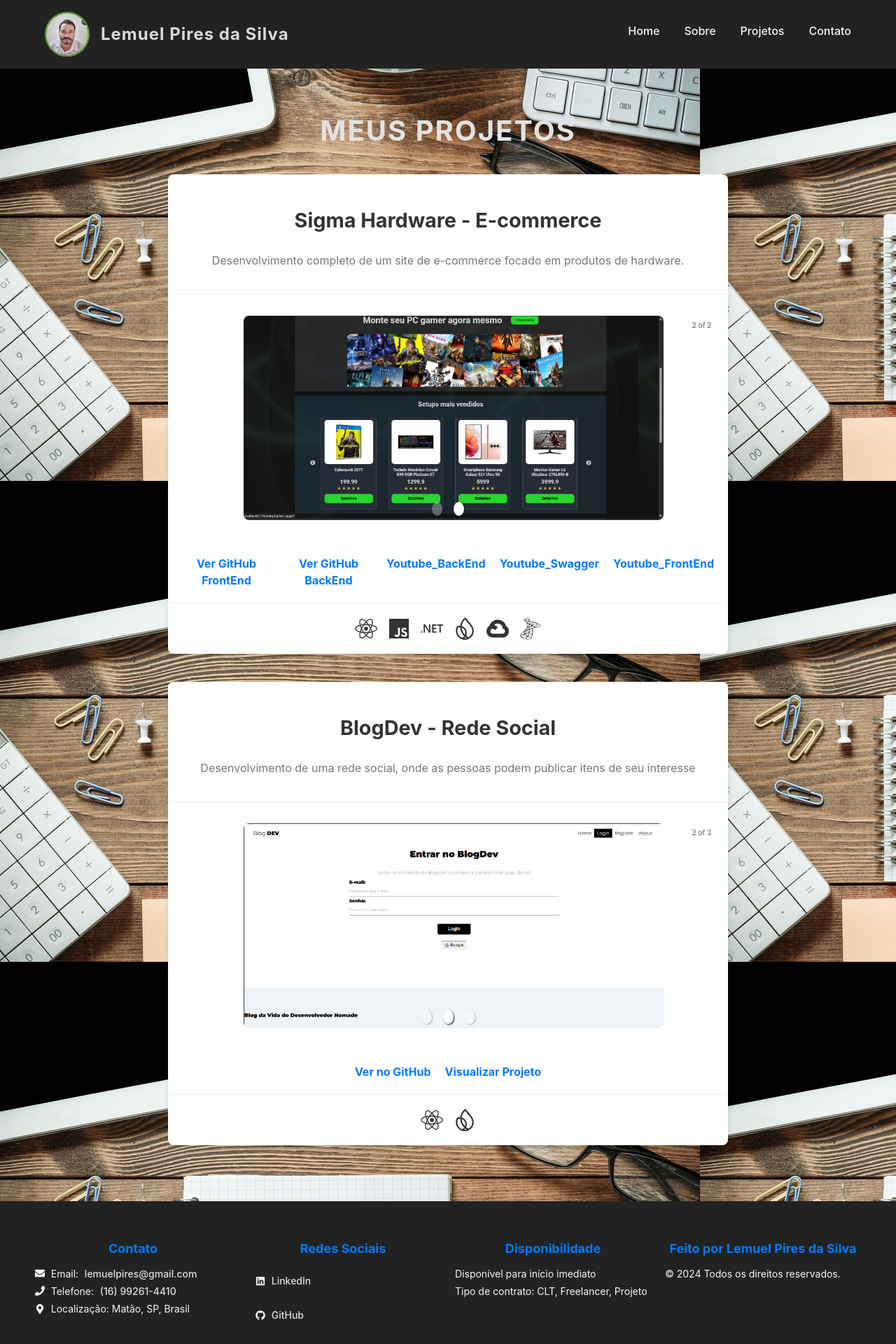
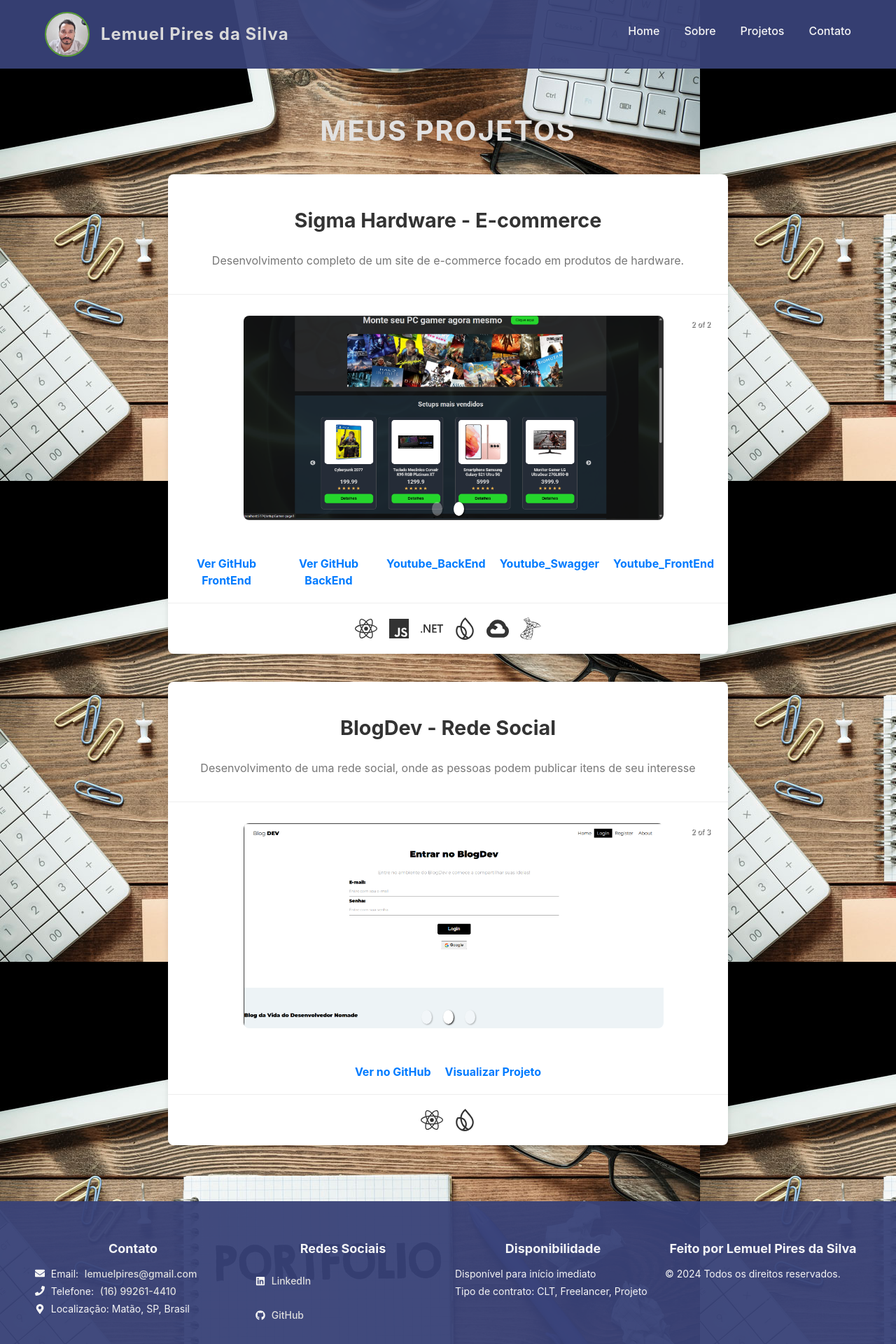
Before and after one commit to lemuelpires/portifolio, a React (Vite) app: page /projetos in a window 1280 px wide. Shown: the top 1920 px of the page at 70% size. Built offline with nearby package versions, Linux system fonts and the light colour scheme.

Commit message:
alteração da cor do header e do footer

```diff
--- a/src/components/Footer/Footer.module.css
+++ b/src/components/Footer/Footer.module.css
@@ -1,5 +1,5 @@
 .footer {
-    background-color: #222; /* Cor de fundo do footer */
+    background-color: #384278f2; /* Cor de fundo do footer */
     color: #f5f5f5; /* Cor do texto */
     padding: 1.25em 0; /* Padding ajustado para unidades em */
     text-align: center;
@@ -26,7 +26,7 @@
     margin-bottom: 0.625em; /* Margem inferior ajustada para unidades em */
     font-size: 1.125em; /* Reduzido para 1.125em (18px aproximadamente) */
     font-weight: bold;
-    color: #007bff; /* Cor do título das seções */
+    color: #f4f5f7; /* Cor do título das seções */
 }
 
 .footerSection p,
--- a/src/components/Header/Header.module.css
+++ b/src/components/Header/Header.module.css
@@ -1,6 +1,6 @@
 .header {
 
-    background-color: #222; /* Cor de fundo do header */
+    background-color: #384278f2; /* Cor de fundo do header */
     color: #f5f5f5; /* Cor do texto */
     padding: 17px 4em;
     position: relative;
--- a/src/pages/Home/Home.module.css
+++ b/src/pages/Home/Home.module.css
@@ -42,6 +42,7 @@
 
 .ctaButton:hover {
     background-color: #0056b3; /* Cor do botão ao passar o mouse */
+    color:#fff;
 }
 
 .skills {
```
